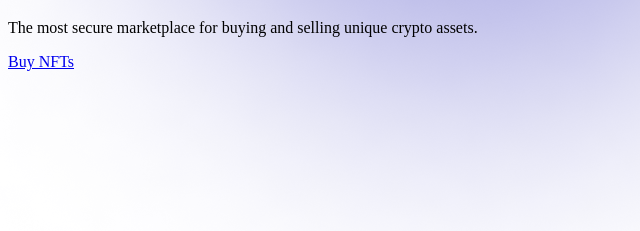
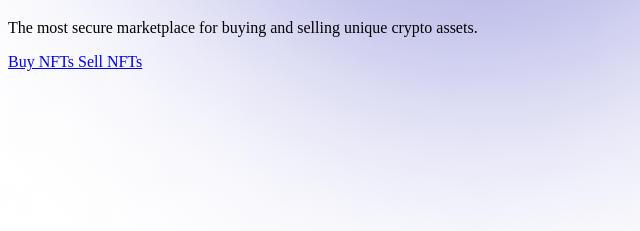
Before and after one commit to NJIT-WIS/nft-site-FunkeMonke, a website: page docs/index.html in a window 1280 px wide. Shown: the part 175-406 px from the top of the page, 0-640 px from the left. Drawn offline with Linux system fonts and the light colour scheme.

Commit message:
Create anchor tag for "SELL NFTs"

```diff
--- a/docs/index.html
+++ b/docs/index.html
@@ -53,6 +53,9 @@
                     <a href="#">
                         Buy NFTs
                     </a>
+                    <a href="#">
+                        Sell NFTs
+                    </a>
                 </div>
             </header>
         </div>
```
